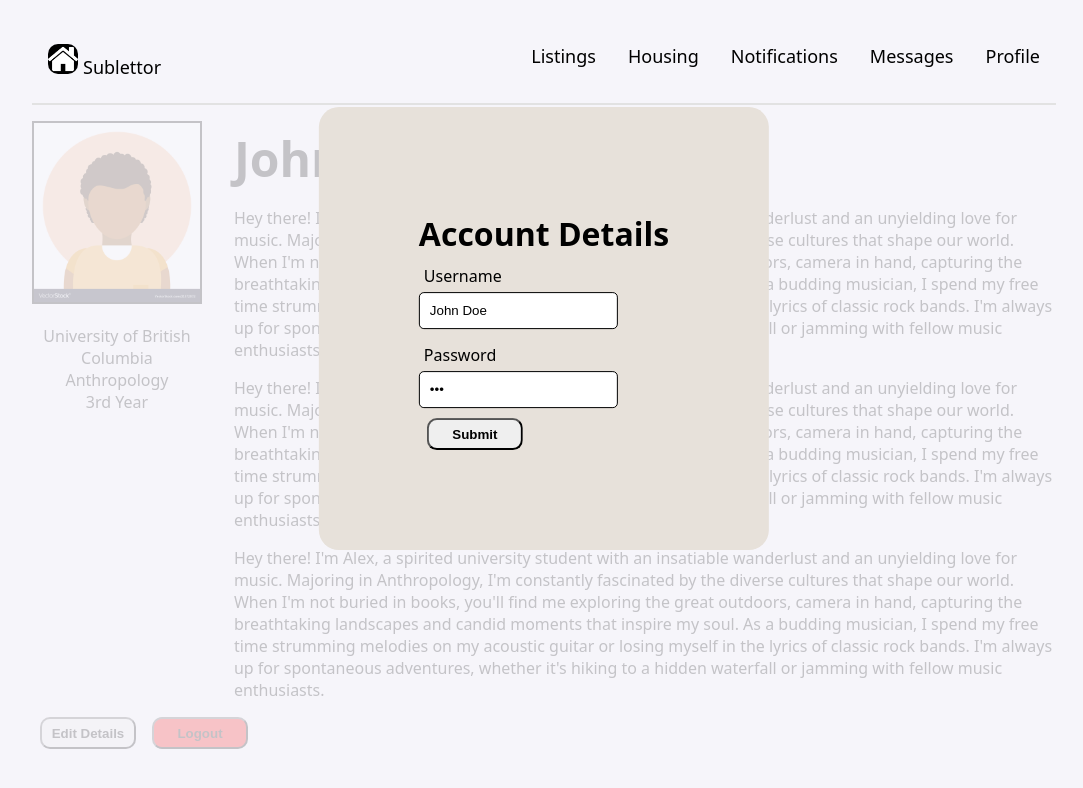
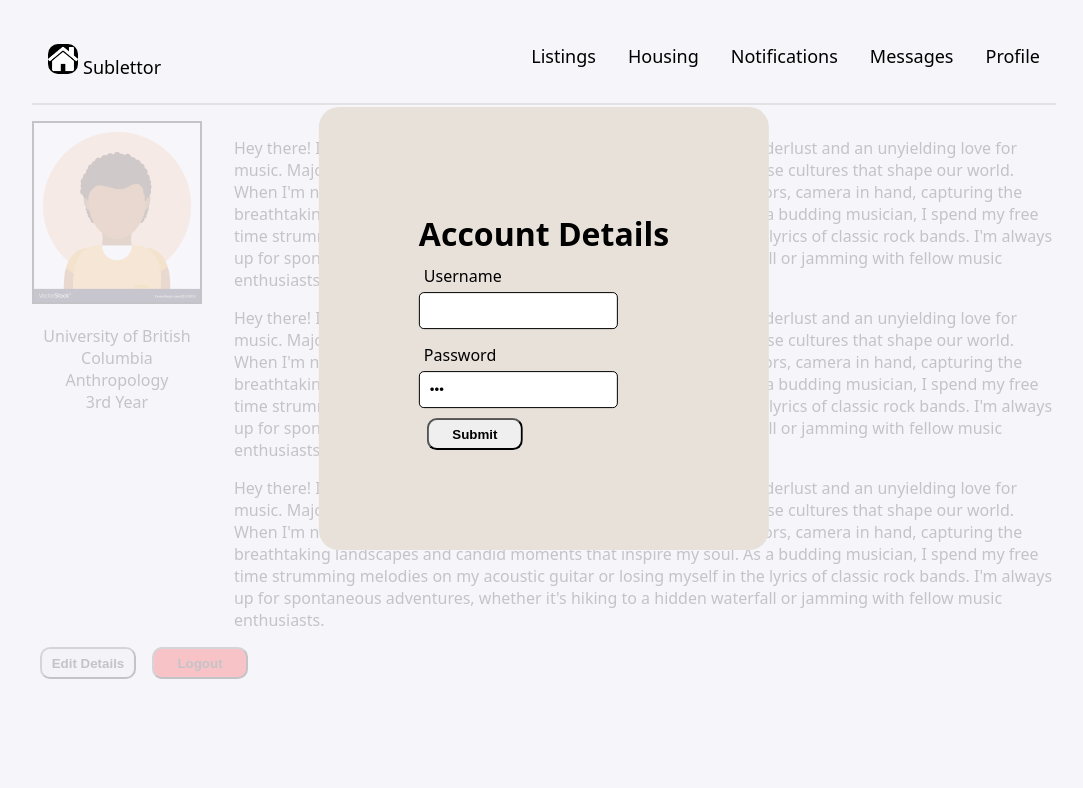
Before and after one commit to imaadj10/subletter, a React (Create React App) app in the folder client/: page /profile in a window 1280 px wide. Both pictures are taken after a click on the button "Edit Details". Shown: the top 788 px of the page, without its empty margins (96-1179 px from the left). Built offline with nearby package versions, Linux system fonts and the light colour scheme.

Commit message:
minor changes for profile

```diff
--- a/client/src/components/Login.js
+++ b/client/src/components/Login.js
@@ -32,7 +32,6 @@ const Login = () => {
           cookies.set('TOKEN', res.data.token, {
             path: '/',
           });
-          console.log(res.data.username);
           setGlobalUsername(res.data.username);
           history('/home', {});
         })
--- a/client/src/components/Profile/EditProfile.js
+++ b/client/src/components/Profile/EditProfile.js
@@ -9,7 +9,7 @@ export default function EditProfile({ props }) {
       return;
     }
     console.log(usernameRef.current.value);
-    props.setUsername(usernameRef.current.value);
+    props.setGlobalUsername(usernameRef.current.value);
     props.setPassword(passwordRef.current.value);
     props.setModalStatus(false);
     props.wholeRef.current.style.opacity = 1;
@@ -24,7 +24,7 @@ export default function EditProfile({ props }) {
           ref={usernameRef}
           type="text"
           name="username"
-          defaultValue={props.username}
+          defaultValue={props.globalUsername}
         />
 
         <label htmlFor="password">Password</label>
--- a/client/src/components/Profile/Profile.js
+++ b/client/src/components/Profile/Profile.js
@@ -1,14 +1,17 @@
 import './Profile.css';
-import { useState, useRef } from 'react';
+import { useState, useRef, useContext } from 'react';
 import Cookies from 'universal-cookie';
 import { useNavigate } from 'react-router-dom';
 import EditProfile from './EditProfile';
 import profile_Image from '../../assets/temp-avatar.jpg';
+import UserContext from '../../UserContext';
+
 
 const Profile = () => {
+  const { globalUsername, setGlobalUsername } = useContext(UserContext);
   const history = useNavigate();
   const cookies = new Cookies();
-  const [username, setUsername] = useState('John Doe');
+  // const [username, setUsername] = useState('John Doe');
   const [password, setPassword] = useState('abc');
   const [modalStatus, setModalStatus] = useState(false);
   const wholeRef = useRef(null);
@@ -40,7 +43,7 @@ const Profile = () => {
             </div>
           </div>
           <div className="Profile-right">
-            <h1 className="Profile-name">{username}</h1>
+            <h1 className="Profile-name">{globalUsername}</h1>
             <div className="Profile-description">
               <p>
                 Hey there! I'm Alex, a spirited university student with an
@@ -97,11 +100,11 @@ const Profile = () => {
       {modalStatus && (
         <EditProfile
           props={{
-            username,
+            globalUsername,
             password,
             modalStatus,
             wholeRef,
-            setUsername,
+            setGlobalUsername,
             setPassword,
             setModalStatus,
           }}
```
